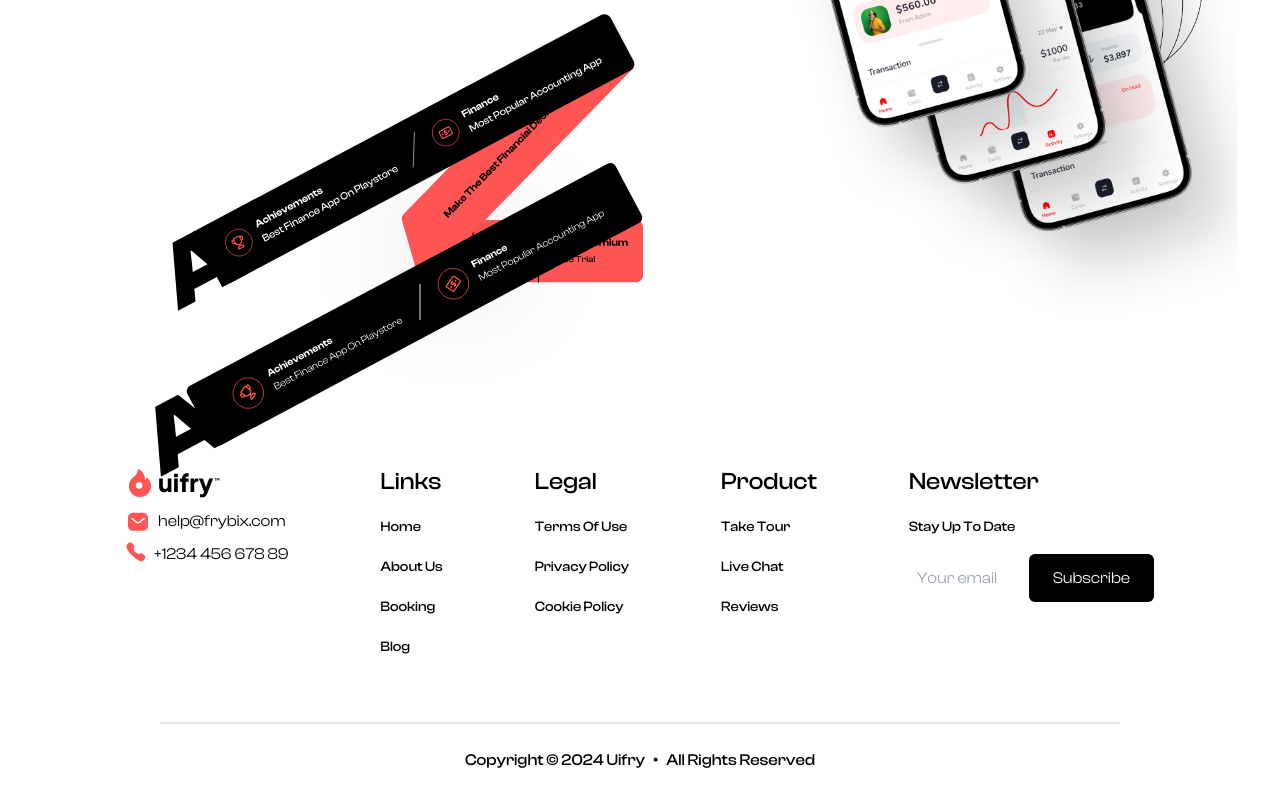
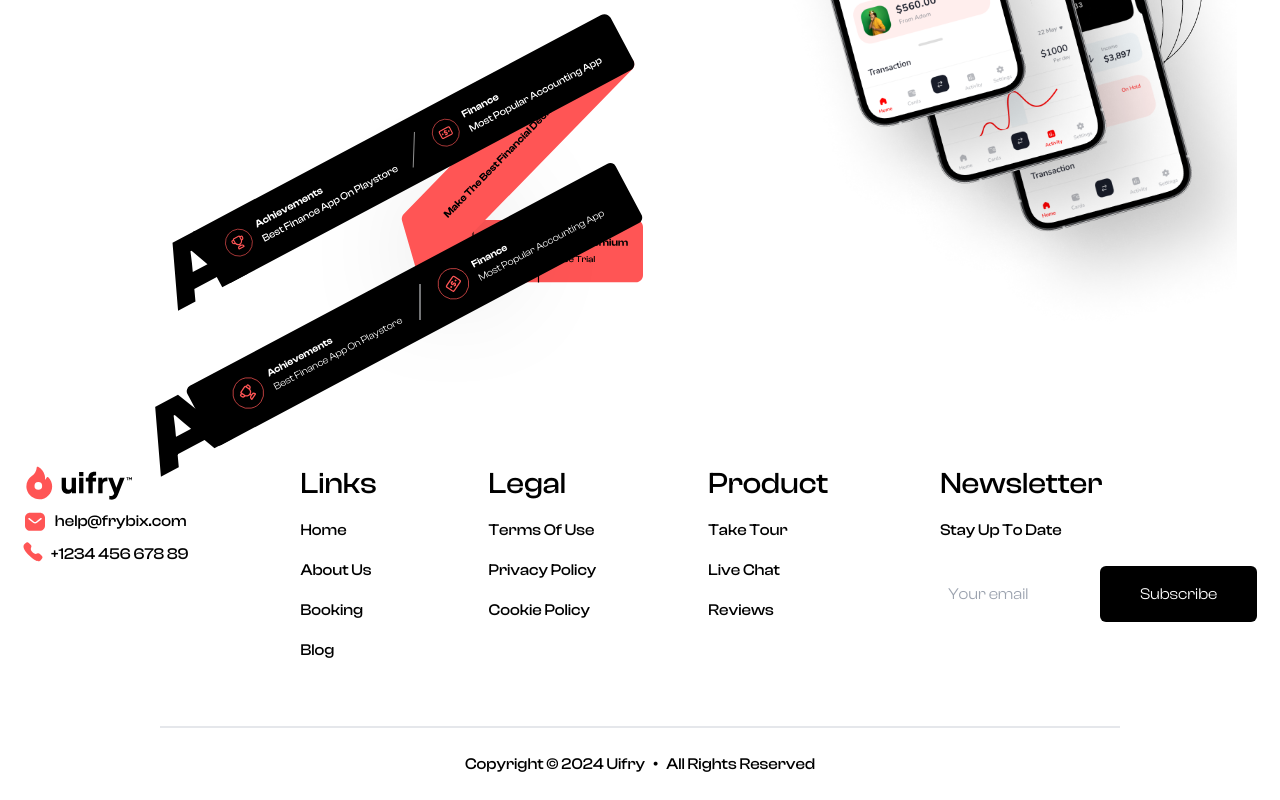
Before and after one commit to suraj-pradhan/uifry, a Next.js app: page / in a window 1280 px wide. Shown: the part 417-1217 px from the top of the page. Built offline with nearby package versions, Linux system fonts and the light colour scheme.

Commit message:
minor improvements

```diff
--- a/src/app/components/Footer.tsx
+++ b/src/app/components/Footer.tsx
@@ -9,19 +9,17 @@ interface props {
 }
 const CustomLink = ({ href, title, className }: props) => (
   <Link aria-label={title} href={href}>
-    <span className={`font-medium text-sm capitalize ${className}`}>
-      {title}
-    </span>
+    <span className={`font-medium capitalize ${className}`}>{title}</span>
   </Link>
 );
 
 const Footer = () => {
   return (
     <>
-      <footer className="flex justify-around mt-20 px-20">
-        <div className="flex flex-col gap-y-2 ">
+      <footer className="flex justify-center mt-20 gap-x-28 ">
+        <div className="flex flex-col gap-y-2 font-medium ">
           <Link href="/">
-            <UifryIcon className="w-24" />
+            <UifryIcon className="w-28" />
           </Link>
           <div className="flex gap-x-2">
             <MessageIcon className="" />
@@ -33,36 +31,36 @@ const Footer = () => {
           </div>
         </div>
         <div className="flex flex-col gap-y-4">
-          <span className="text-2xl font-medium capitalize">links</span>
+          <span className="text-3xl font-medium capitalize">links</span>
           <CustomLink href="/" title="home" className="" />
           <CustomLink href="/" title="about us" className="" />
           <CustomLink href="/" title="booking" className="" />
           <CustomLink href="/" title="blog" className="" />
         </div>
         <div className="flex flex-col gap-y-4">
-          <span className="text-2xl font-medium capitalize">Legal</span>
+          <span className="text-3xl font-medium capitalize">Legal</span>
           <CustomLink href="/" title="terms of use" className="" />
           <CustomLink href="/" title="privacy policy" className="" />
           <CustomLink href="/" title="cookie policy" className="" />
         </div>
         <div className="flex flex-col gap-y-4">
-          <span className="text-2xl font-medium capitalize">Product</span>
+          <span className="text-3xl font-medium capitalize">Product</span>
           <CustomLink href="/" title="take tour" className="" />
           <CustomLink href="/" title="live chat" className="" />
           <CustomLink href="/" title="reviews" className="" />
         </div>
         <div className="flex flex-col gap-y-4">
-          <span className="text-2xl font-medium capitalize">newsletter</span>
+          <span className="text-3xl font-medium capitalize">newsletter</span>
           <CustomLink href="/" title="stay up to date" className="" />
-          <form className="flex gap-2">
+          <form className="mt-2">
             <input
-              className="px-2 w-28"
+              className="px-2 w-40"
               type="email"
               name="email"
               id="email"
               placeholder="Your email"
             />
-            <button className="px-6 py-3 bg-black text-white rounded-md ">
+            <button className="px-10 py-4 bg-black text-white rounded-md ">
               Subscribe
             </button>
           </form>
```
